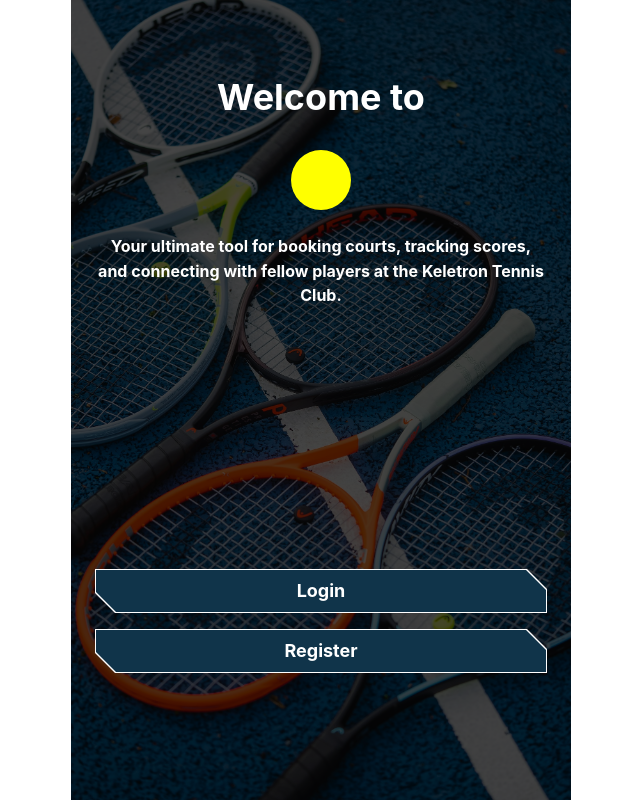
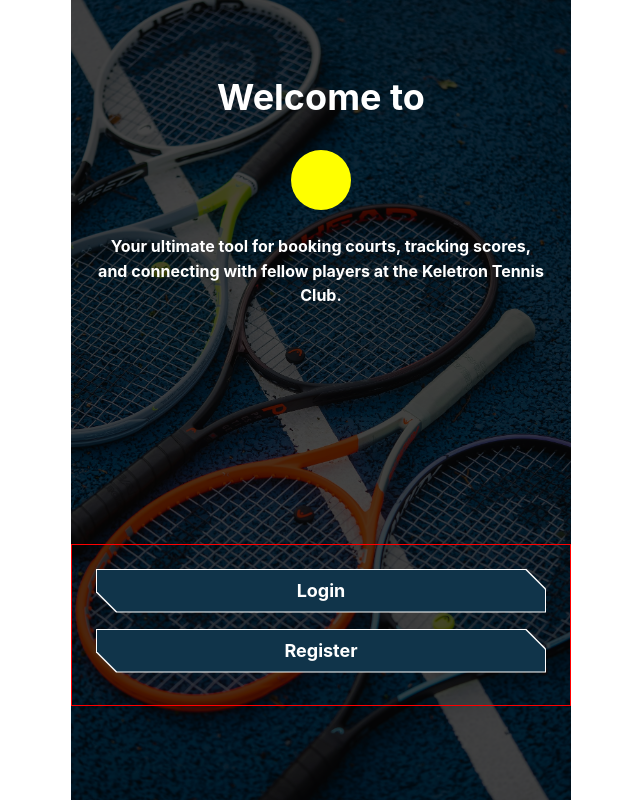
Before and after one commit to pipiskal/tennis-app-pwa, a React (Vite) app: page / in a window 1280 px wide. Shown: the whole page, without its empty margins (319-959 px from the left). Built offline with nearby package versions, Linux system fonts and the light colour scheme.

Commit message:
Improved code and separation of concerns with the routes

```diff
--- /dev/null
+++ b/src/app.tsx
@@ -0,0 +1,19 @@
+import { AnimatePresence } from "framer-motion";
+import { Route, Routes, useLocation } from "react-router";
+import getAuthRoutes from "./routes/Auth";
+
+const App = () => {
+  const location = useLocation();
+
+  return (
+    <AnimatePresence mode="wait" initial={false}>
+      <Routes location={location} key={location.pathname}>
+        {getAuthRoutes()}
+
+        <Route path="*" element={<div> Not Found</div>} />
+      </Routes>
+    </AnimatePresence>
+  );
+};
+
+export default App;
--- /dev/null
+++ b/src/components/AnimateAuthPage/AnimatedAuthPage.tsx
@@ -0,0 +1,48 @@
+import { motion } from "framer-motion";
+
+type AnimatedAuthPageProps = {
+  children: React.ReactNode;
+};
+
+const pageVariants = {
+  initial: {
+    opacity: 0,
+    x: "-100%", // Start from left
+  },
+  in: {
+    opacity: 1,
+    x: 0, // Center position
+  },
+  out: {
+    opacity: 0,
+    x: "100%", // Exit to left
+  },
+} as const;
+
+const pageTransition = {
+  type: "tween",
+  ease: "anticipate",
+  duration: 0.5,
+} as const;
+
+const AnimatedAuthPage = ({ children }: AnimatedAuthPageProps) => {
+  return (
+    <motion.div
+      initial="initial"
+      animate="in"
+      exit="out"
+      variants={pageVariants}
+      transition={pageTransition}
+      style={{
+        // position: "absolute",
+        width: "100%",
+        height: "100%",
+        border: "1px solid red",
+      }}
+    >
+      {children}
+    </motion.div>
+  );
+};
+
+export default AnimatedAuthPage;
--- a/src/features/AuthFlow/Home/Home.tsx
+++ b/src/features/AuthFlow/Home/Home.tsx
@@ -2,6 +2,7 @@ import { Box } from "@mantine/core";
 import { useNavigate } from "react-router";
 import { MyButton } from "../../../components/Button/Button";
 import s from "./Home.module.css";
+import AnimatedAuthPage from "../../../components/AnimateAuthPage/AnimatedAuthPage";
 // import { motion } from "framer-motion";
 
 const Home = () => {
@@ -27,24 +28,13 @@ const Home = () => {
   };
 
   return (
-    // <motion.div
-    //   initial={{ x: -300, opacity: 0 }}
-    //   animate={{ x: 0, opacity: 1 }}
-    //   exit={{ x: 300, opacity: 0 }}
-    //   transition={{ type: "tween", ease: "easeInOut", duration: 0.3 }}
-    //   style={
-    //     {
-    //       // border: "1px solid red",
-    //       // height: "100vh",
-    //     }
-    //   }
-    // >
-    <Box className={`${s.wrapper} ${s.welcomeViewWrapper}`}>
-      <MyButton onClick={goToLogin} label="Login" />
+    <AnimatedAuthPage>
+      <Box className={`${s.wrapper} ${s.welcomeViewWrapper}`}>
+        <MyButton onClick={goToLogin} label="Login" />
 
-      <MyButton onClick={goToRegister} label="Register" />
-    </Box>
-    // </motion.div>
+        <MyButton onClick={goToRegister} label="Register" />
+      </Box>
+    </AnimatedAuthPage>
   );
 };
 
--- a/src/features/AuthFlow/Login/Login.tsx
+++ b/src/features/AuthFlow/Login/Login.tsx
@@ -1,7 +1,6 @@
-/* eslint-disable @typescript-eslint/no-unused-vars */
 import { useNavigate } from "react-router";
 import { MyButton } from "../../../components/Button/Button";
-import { motion } from "framer-motion";
+import AnimatedAuthPage from "../../../components/AnimateAuthPage/AnimatedAuthPage";
 
 const Login = () => {
   const navigate = useNavigate();
@@ -15,18 +14,7 @@ const Login = () => {
   };
 
   return (
-    // <motion.div
-    //   initial={{ x: -300, opacity: 0 }}
-    //   animate={{ x: 0, opacity: 1 }}
-    //   exit={{ x: 300, opacity: 0 }}
-    //   transition={{ type: "tween", ease: "easeInOut", duration: 0.3 }}
-    //   style={
-    //     {
-    //       // border: "1px solid red",
-    //       // height: "100vh",
-    //     }
-    //   }
-    // >
+    <AnimatedAuthPage>
       <div
         style={{
           padding: 32,
@@ -48,7 +36,7 @@ const Login = () => {
 
         <br />
       </div>
-    // </motion.div>
+    </AnimatedAuthPage>
   );
 };
 
--- a/src/features/AuthFlow/Register/Register.tsx
+++ b/src/features/AuthFlow/Register/Register.tsx
@@ -1,6 +1,5 @@
-/* eslint-disable @typescript-eslint/no-unused-vars */
-import { motion } from "framer-motion";
 import { useNavigate } from "react-router";
+import AnimatedAuthPage from "../../../components/AnimateAuthPage/AnimatedAuthPage";
 
 const Register = () => {
   const navigate = useNavigate();
@@ -23,18 +22,7 @@ const Register = () => {
   };
 
   return (
-    // <motion.div
-    //   initial={{ x: -300, opacity: 0 }}
-    //   animate={{ x: 0, opacity: 1 }}
-    //   exit={{ x: 300, opacity: 0 }}
-    //   transition={{ type: "tween", ease: "easeInOut", duration: 0.3 }}
-    //   style={
-    //     {
-    //       // border: "1px solid red",
-    //       // height: "100vh",
-    //     }
-    //   }
-    // >
+    <AnimatedAuthPage>
       <div>
         <ol>
           <li onClick={goToWelcome}>Back to home - Welcome</li>
@@ -42,7 +30,7 @@ const Register = () => {
           <li onClick={goToLogin}>already have an account LOGIN !!</li>
         </ol>
       </div>
-    // </motion.div>
+    </AnimatedAuthPage>
   );
 };
 
--- a/src/main.tsx
+++ b/src/main.tsx
@@ -1,16 +1,12 @@
-/* eslint-disable react-refresh/only-export-components */
 import "./styles/globals.css";
+import "@mantine/core/styles.css";
 import { StrictMode } from "react";
 import { createRoot } from "react-dom/client";
-import { BrowserRouter, Route, Routes, useLocation } from "react-router";
-import "@mantine/core/styles.css";
+import { BrowserRouter } from "react-router";
 import { MantineProvider, colorsTuple, createTheme } from "@mantine/core";
 import buttonStyles from "./styles/MantineComponents/Button.module.css";
-import AuthLayout from "./features/AuthFlow/AuthLayout/AuthLayout";
-import Home from "./features/AuthFlow/Home/Home";
-import Login from "./features/AuthFlow/Login/Login";
-import Register from "./features/AuthFlow/Register/Register";
-import { AnimatePresence, motion } from "framer-motion";
+
+import App from "./app";
 
 const theme = createTheme({
   colors: {
@@ -63,87 +59,12 @@ const theme = createTheme({
   },
 });
 
-const pageVariants = {
-  initial: {
-    opacity: 0,
-    x: "-100%", // Start from left
-  },
-  in: {
-    opacity: 1,
-    x: 0, // Center position
-  },
-  out: {
-    opacity: 0,
-    x: "100%", // Exit to left
-  },
-};
-
-const pageTransition = {
-  type: "tween",
-  ease: "anticipate",
-  duration: 0.5,
-} as const;
-
-// Animated wrapper component for each page
-const AnimatedPage = ({ children }: { children: React.ReactNode }) => (
-  <motion.div
-    initial="initial"
-    animate="in"
-    exit="out"
-    variants={pageVariants}
-    transition={pageTransition}
-    // style={{
-    //   position: "absolute",
-    //   width: "100%",
-    //   height: "100%",
-    // }}
-  >
-    {children}
-  </motion.div>
-);
-
-// Animated route components
-const AnimatedHome = () => (
-  <AnimatedPage>
-    <Home />
-  </AnimatedPage>
-);
-
-const AnimatedLogin = () => (
-  <AnimatedPage>
-    <Login />
-  </AnimatedPage>
-);
-
-const AnimatedRegister = () => (
-  <AnimatedPage>
-    <Register />
-  </AnimatedPage>
-);
-
-// Routes wrapper with AnimatePresence
-const AnimatedRoutes = () => {
-  const location = useLocation();
-
-  return (
-    <AnimatePresence mode="wait" initial={false}>
-      <Routes location={location} key={location.pathname}>
-        <Route element={<AuthLayout />}>
-          <Route index element={<AnimatedHome />} />
-          <Route path="/login" element={<AnimatedLogin />} />
-          <Route path="/register" element={<AnimatedRegister />} />
-        </Route>
-      </Routes>
-    </AnimatePresence>
-  );
-};
-
 createRoot(document.getElementById("root")!).render(
   <StrictMode>
-    <MantineProvider theme={theme} defaultColorScheme="light">
-      <BrowserRouter>
-        <AnimatedRoutes />
-      </BrowserRouter>
-    </MantineProvider>
+    <BrowserRouter>
+      <MantineProvider theme={theme} defaultColorScheme="light">
+        <App />
+      </MantineProvider>
+    </BrowserRouter>
   </StrictMode>
 );
--- /dev/null
+++ b/src/routes/auth.tsx
@@ -0,0 +1,17 @@
+import AuthLayout from "../features/AuthFlow/AuthLayout/AuthLayout";
+import Home from "../features/AuthFlow/Home/Home";
+import Login from "../features/AuthFlow/Login/Login";
+import Register from "../features/AuthFlow/Register/Register";
+import { Route } from "react-router";
+
+const getAuthRoutes = () => {
+  return (
+    <Route element={<AuthLayout />}>
+      <Route index element={<Home />} />
+      <Route path="login" element={<Login />} />
+      <Route path="register" element={<Register />} />
+    </Route>
+  );
+};
+
+export default getAuthRoutes;
```
Lines whose indentation alone changed are shown as unchanged.
